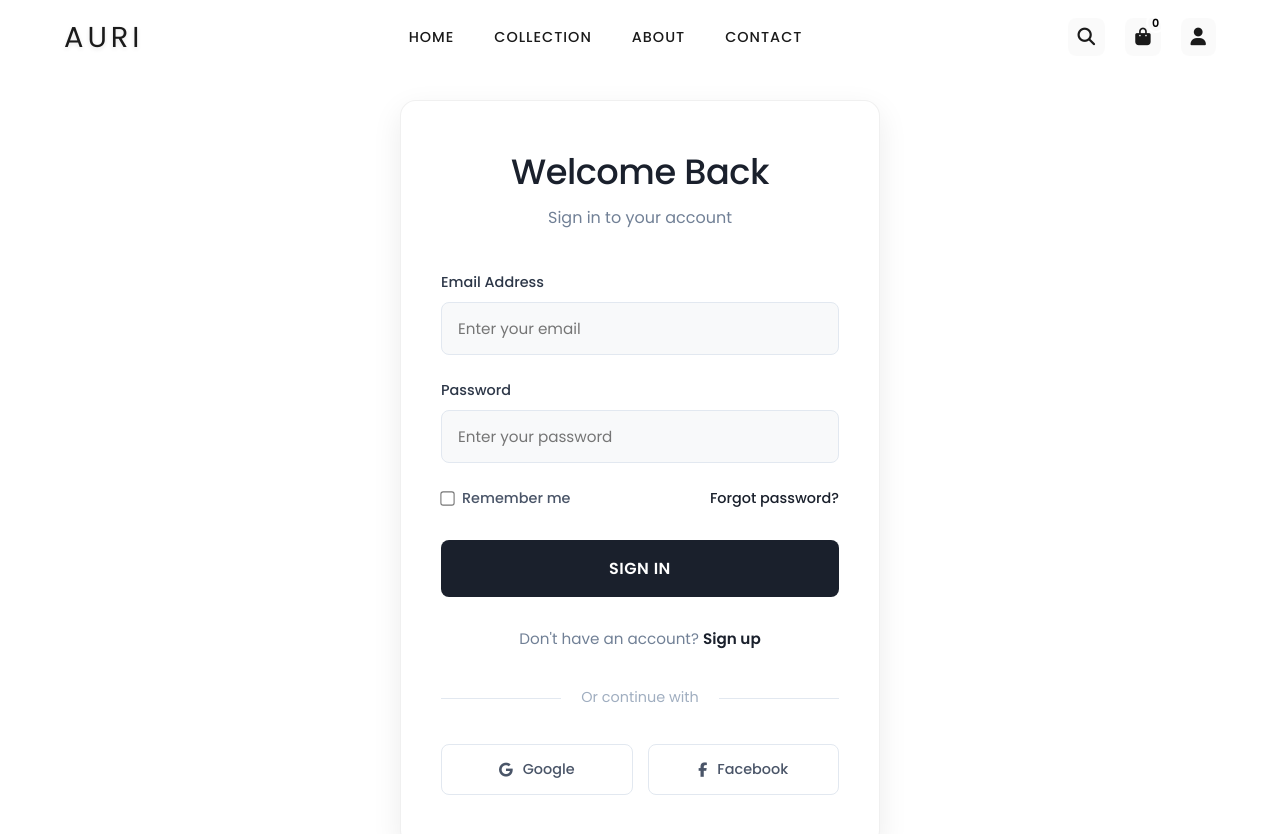
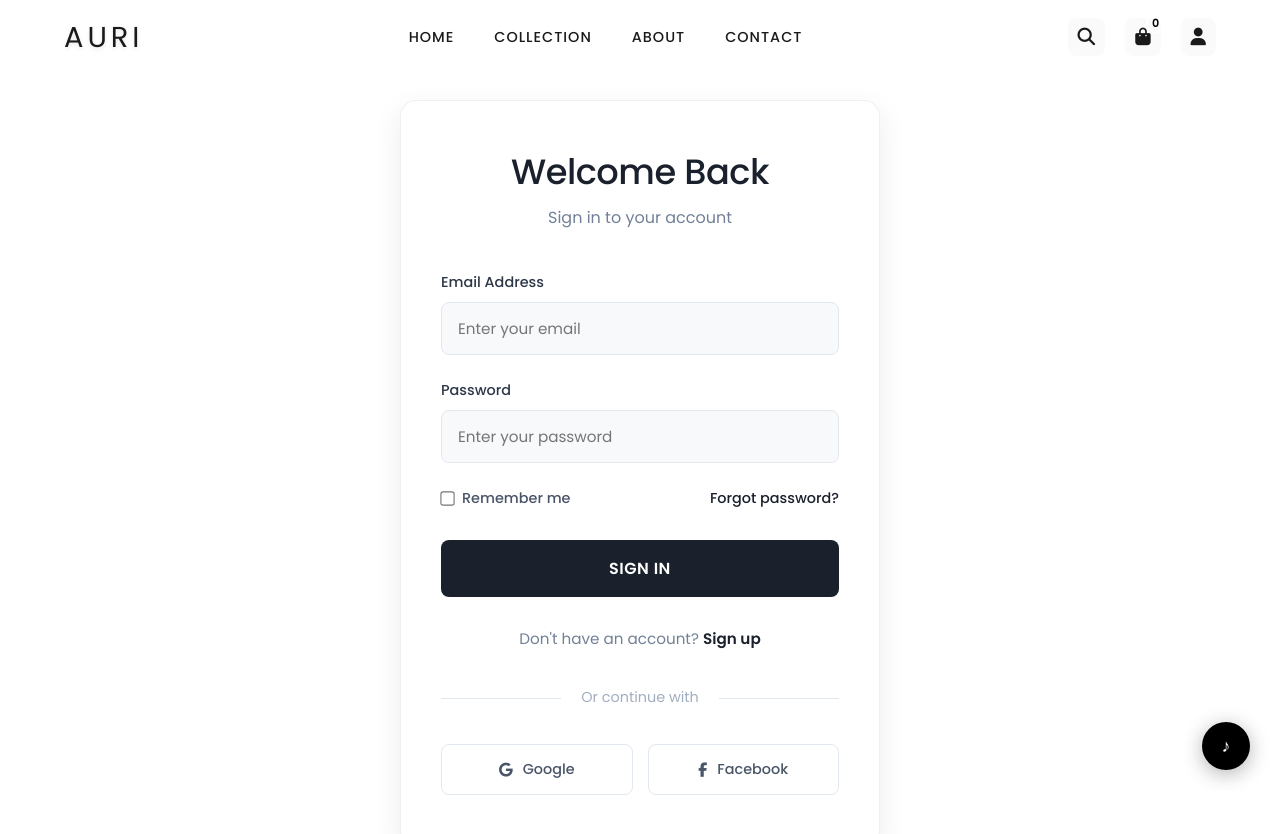
Before and after one commit to bandaraIR/auri_new, a React (Create React App) app in the folder client/: page /login in a window 1280 px wide. Shown: the top 834 px of the page. Built offline with nearby package versions, Linux system fonts and the light colour scheme.

Commit message:
add calm music

```diff
--- a/client/src/App.js
+++ b/client/src/App.js
@@ -1,5 +1,5 @@
-// App.js - UPDATED VERSION
-import React from "react";
+// App.js - WITH FLOATING MUSIC BUTTON
+import React, { useState, useRef, useEffect } from "react";
 import { BrowserRouter as Router, Routes, Route, useLocation } from "react-router-dom";
 import { CartProvider } from "./context/CartContext";
 import { AuthProvider } from "./context/AuthContext";
@@ -23,6 +23,66 @@ import EditProduct from "./pages/Admin/EditProduct";
 import AdminRoute from "./routes/AdminRoute";
 import "./App.css";
 
+// ── Floating Music Button ─────────────────────────────────────────────────────
+const MusicButton = () => {
+  const [isPlaying, setIsPlaying] = useState(false);
+  const [isVisible, setIsVisible] = useState(false);
+  const audioRef = useRef(null);
+
+  useEffect(() => {
+    // Show button after 2 seconds
+    const timer = setTimeout(() => setIsVisible(true), 2000);
+    return () => clearTimeout(timer);
+  }, []);
+
+  const toggleMusic = () => {
+    if (!audioRef.current) return;
+
+    if (isPlaying) {
+      audioRef.current.pause();
+      setIsPlaying(false);
+    } else {
+      audioRef.current.play().catch(() => {});
+      setIsPlaying(true);
+    }
+  };
+
+  return (
+    <>
+      <audio ref={audioRef} src="/music/Silk Display.mp3" loop />
+
+      <button
+        onClick={toggleMusic}
+        title={isPlaying ? "Pause Music" : "Play Music"}
+        style={{
+          position:     "fixed",
+          bottom:       "30px",
+          right:        "30px",
+          width:        "48px",
+          height:       "48px",
+          borderRadius: "50%",
+          background:   "#000",
+          color:        "#fff",
+          border:       "none",
+          cursor:       "pointer",
+          display:      "flex",
+          alignItems:   "center",
+          justifyContent: "center",
+          fontSize:     "18px",
+          boxShadow:    "0 4px 20px rgba(0,0,0,0.3)",
+          zIndex:       9999,
+          opacity:      isVisible ? 1 : 0,
+          transform:    isVisible ? "scale(1)" : "scale(0.5)",
+          transition:   "opacity 0.5s ease, transform 0.5s ease",
+        }}
+      >
+        {isPlaying ? "⏸" : "♪"}
+      </button>
+    </>
+  );
+};
+
+// ── App Layout ────────────────────────────────────────────────────────────────
 function AppLayout() {
   const location = useLocation();
   const isAdminRoute = location.pathname.startsWith("/admin");
@@ -67,10 +127,14 @@ function AppLayout() {
       </Routes>
 
       {!isAdminRoute && <Footer />}
+
+      {/* Music button — hidden on admin pages */}
+      {!isAdminRoute && <MusicButton />}
     </div>
   );
 }
 
+// ── App ───────────────────────────────────────────────────────────────────────
 function App() {
   return (
     <AuthProvider>
```
Also changed, not shown: 2 other files (tests, documents, lock files or other folders).
